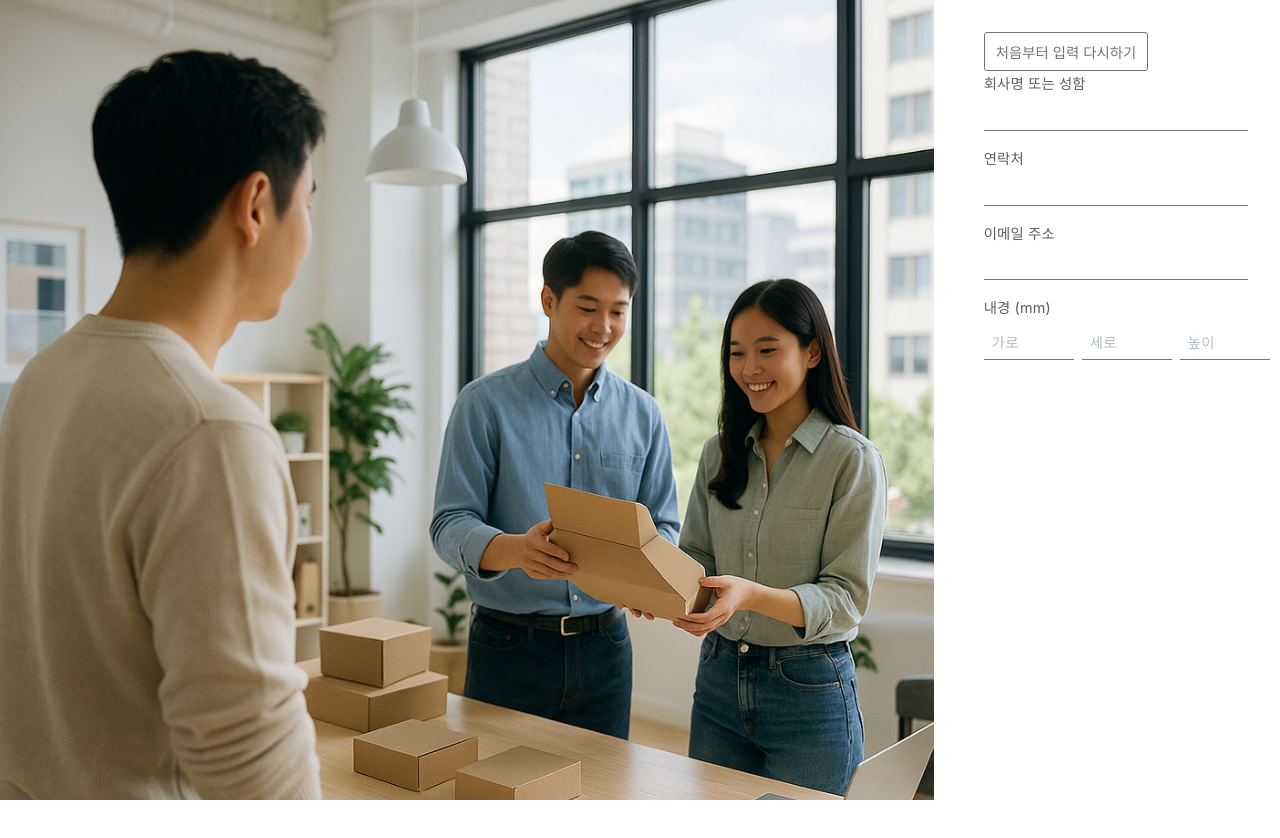
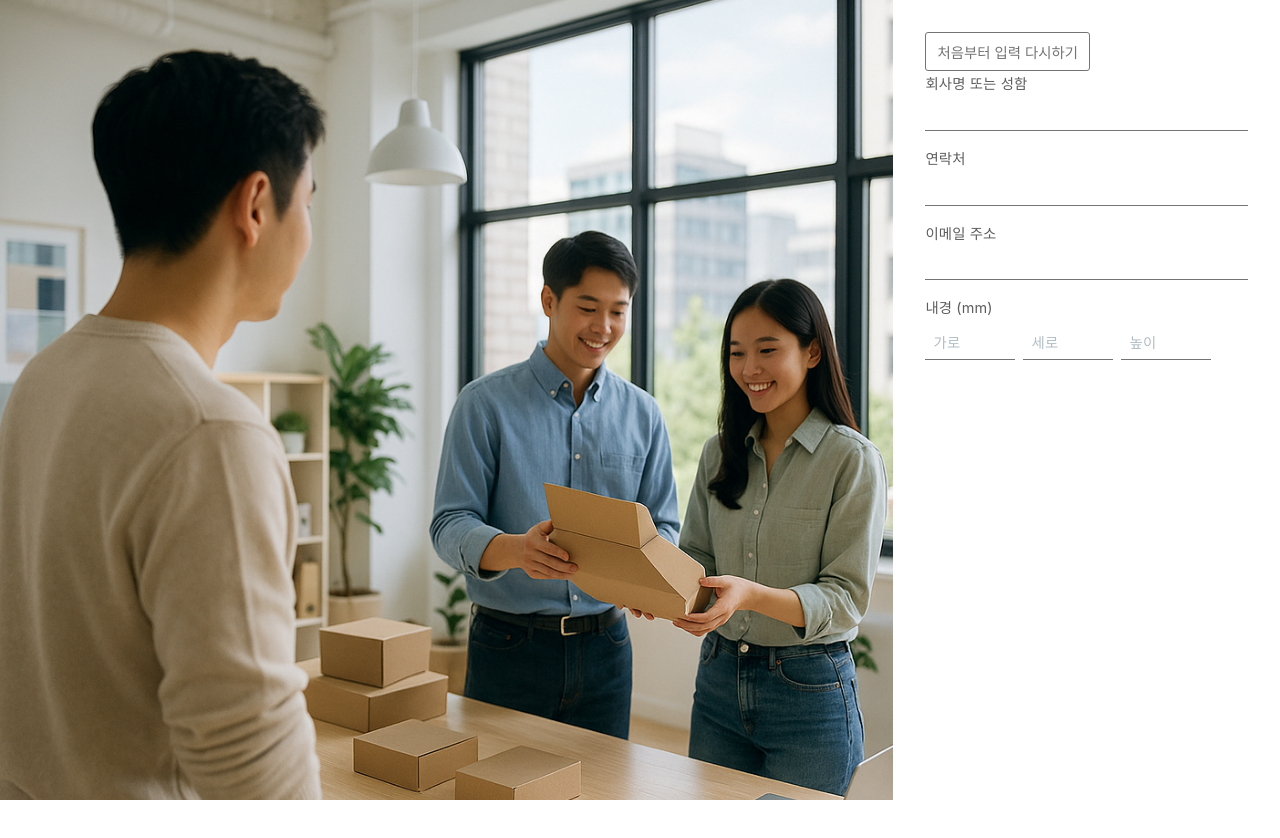
Before and after one commit to YimYoungheun/MTDL-Package, a React (Create React App) app: page /box-type-b in a window 1280 px wide. Shown: the top 838 px of the page. Built offline with nearby package versions, Linux system fonts and the light colour scheme.

Commit message:
Update BBoxOrder.js

```diff
--- a/src/components/BBoxOrder.js
+++ b/src/components/BBoxOrder.js
@@ -108,7 +108,7 @@ function BBoxOrder() {
         />
       </div>
       {/* 오른쪽 입력란 */}
-      <div style={{ flex: 1, minWidth: 0, padding: '2rem', background: '#fff', height: '100vh', overflowY: 'auto' }}>
+      <div style={{ flex: 1.3, minWidth: 0, padding: '2rem', background: '#fff', height: '100vh', overflowY: 'auto' }}>
         <button className="secondary-button" onClick={handleReset}>
           처음부터 입력 다시하기
         </button>
```
